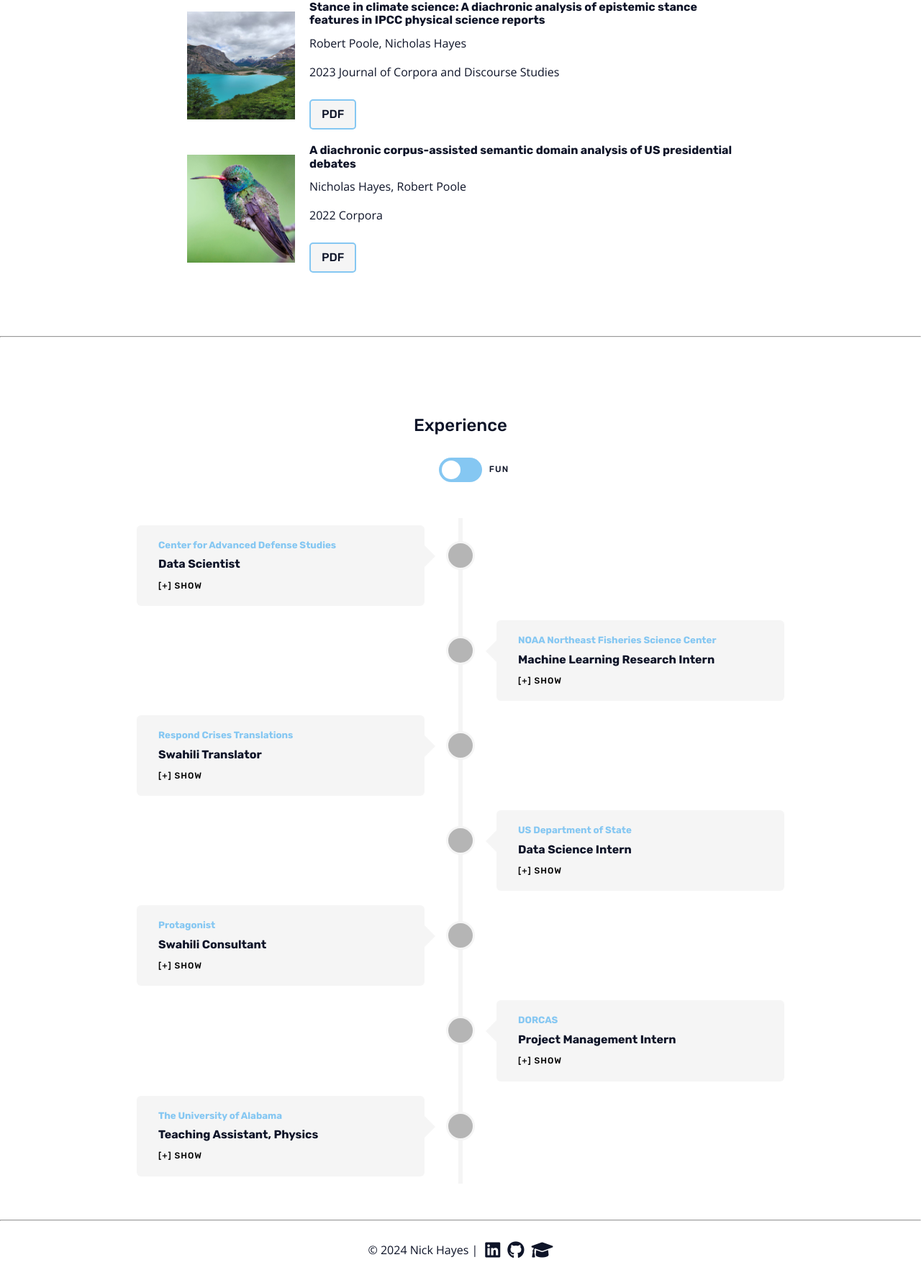
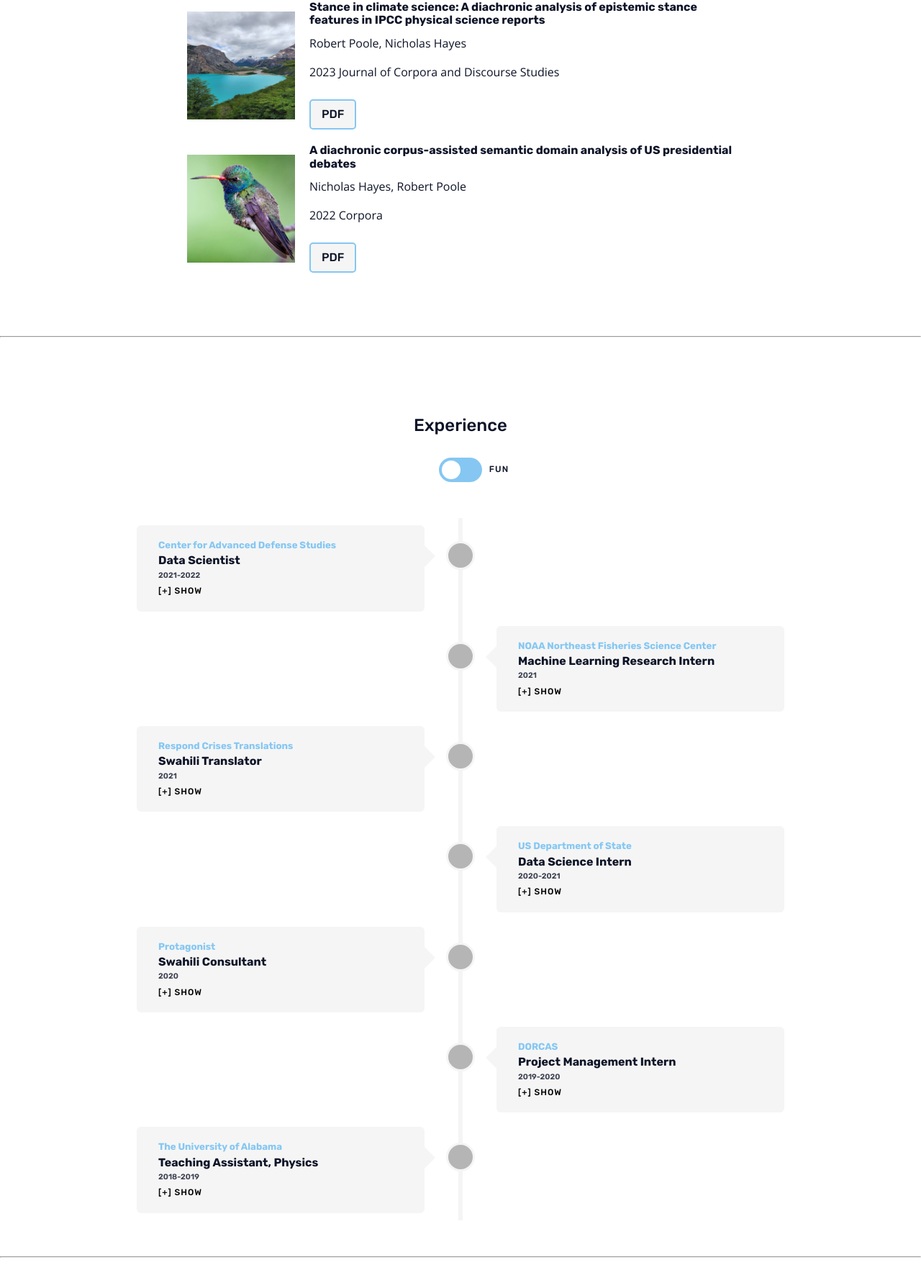
Before and after one commit to nickphayes/nickphayes.github.io, a Jekyll site: the page built from index.html, in a window 1280 px wide, cut to the strip 2384-4149 px from the top of the page. Shown: the whole strip at 72% size. Built offline with Jekyll 4.4.1, drawn with Linux system fonts in a browser that asks for light colours.

Commit message:
first draft with years

```diff
--- a/_data/experience.yml
+++ b/_data/experience.yml
@@ -1,5 +1,6 @@
 - company: "Center for Advanced Defense Studies"
   title: "Data Scientist"
+  years: 2021-2022
   description: >
     Hired as an intern and then contract data scientist.
     Became a swiss-army knife for ML, NLP, and web-scraping tasks.
@@ -11,6 +12,7 @@
 
 - company: "NOAA Northeast Fisheries Science Center"
   title: "Machine Learning Research Intern"
+  years: 2021
   description: >
     Created a classification model for 9 cetacean species in the Western North Atlantic
     using passive acoustic recordings. Spent my mornings listening to dolphin clicks and
@@ -20,12 +22,14 @@
 
 - company: "Respond Crises Translations"
   title: "Swahili Translator"
+  years: 2021
   description: >
     Translated an 85 page legal document from English to Swahili for Lawyers without Borders.
     Ongoing pro-bono translations as needed.
 
 - company: "US Department of State"
   title: "Data Science Intern"
+  years: 2020-2021
   description: >
     Built an annotated dataset of research papers for downstream summarization tasks. Automated my
     work using NER and summarization techniques, spent the saved time teaching myself web development.
@@ -33,12 +37,14 @@
 
 - company: "Protagonist"
   title: "Swahili Consultant"
+  years: 2020
   description: >
     Contracted to translate search queries and evaluate translation accuracy of Tanzanian media. My
     favorite mistranslation: "uwanja wa ndege" (airport) translated as "field of birds."
 
 - company: "DORCAS"
   title: "Project Management Intern"
+  years: 2019-2020
   description: >
     Translated grant propopsals (Swahili/English, occasionally Dutch) and conducted field
     interviews with program beneficiaries in Swahili. Drank copious amounts of tea and never
@@ -46,6 +52,7 @@
 
 - company: "The University of Alabama"
   title: "Teaching Assistant, Physics"
+  years: 2018-2019
   description: >
     Led lab sessions for introductory physics (Mechanics, Electricity & Magnetism).
     Still have no idea how a bicycle stays upright (but neither does anyone else).
--- a/_data/fun_experience.yml
+++ b/_data/fun_experience.yml
@@ -1,5 +1,6 @@
 - company: "Land's End to John o'Groats"
   title: "Cyclist"
+  years: 2024
   description: >
     Cycled over 1000 miles in 13 days in a self-supported
     cycletour from the southerwestern tip to the northeastern tip
@@ -9,25 +10,30 @@
     Never quite escaped the rain, never quite learned to love it either.
 - company: "The Invariants"
   title: "Poet"
+  years: 2024
   description: >
     Scored a gift card for winning a math poetry competition.
 - company: "Georgia Jewel pt. 2"
   title: "Ultramarathoner"
+  years: 2022
   description: >
     Didn't break my ankle this time. Nice.
     Finished the race with my brother.
 - company: "TEDxUniversityofAlabama"
   title: "Executive Director"
+  years: 2022
   description: >
     Brought the official TEDx stamp to the University of Alabama.
     You can find the talks on YouTube!
 - company: "Georgia Jewel pt. 1"
   title: "Ultramarathoner"
+  years: 2021
   description: >
     Broke my ankle trying to run my first ultramarathon.
     Oops. Raised over $5000 for Pediatric Brain Tumor Foundation.
 - company: "Refugee Empowerment Program"
   title: "English Teacher"
+  years: 2020
   description: >
     Taught three levels of English to East African refugees
     in Memphis, TN for two months until COVID hit.
@@ -37,7 +43,8 @@
   title: "Speedcuber"
   description: >
     Took my puzzlecube hobby a bit
-    too far and got into speedcubing. Managed to solve a
+    too far and got into speedcubing.
+    Managed to solve a
     3x3x3 in 13.67 seconds. Got busted in school for practicing
     during class.
 - company: "Hobbyist"
--- a/_includes/experience.html
+++ b/_includes/experience.html
@@ -14,6 +14,7 @@
         <div class="text-box">
             <h5>{{ xp.company }}</h5>
             <h4>{{ xp.title }}</h4>
+            <h6>{{ xp.years }}</h6>
             <details>
                 <summary></summary>
                 <p>{{ xp.description }}</p>
@@ -34,6 +35,7 @@
         <div class="text-box">
             <h5>{{ xp.company }}</h5>
             <h4>{{ xp.title }}</h4>
+            <h6>{{ xp.years }}</h6>
             <details>
                 <summary></summary>
                 <p>{{ xp.description }}</p>
--- a/_sass/1-modules/experience.sass
+++ b/_sass/1-modules/experience.sass
@@ -61,10 +61,19 @@ h2.experience
                 &[open] > summary::before
                     content: '[-] hide'
             h4
-                padding: 10px 0
+                padding: 5px 0 0 0
                 text-weight: 200
             h5
                 color: $secondary
+
+            h6
+                padding: 5px 0
+                color: $primary
+                opacity: 0.8
+                font-weight: 600
+                text-transform: uppercase
+
+                // color: color.adjust($white, $lightness: -50%)
 
             h4, p
                 color: $primary
```
